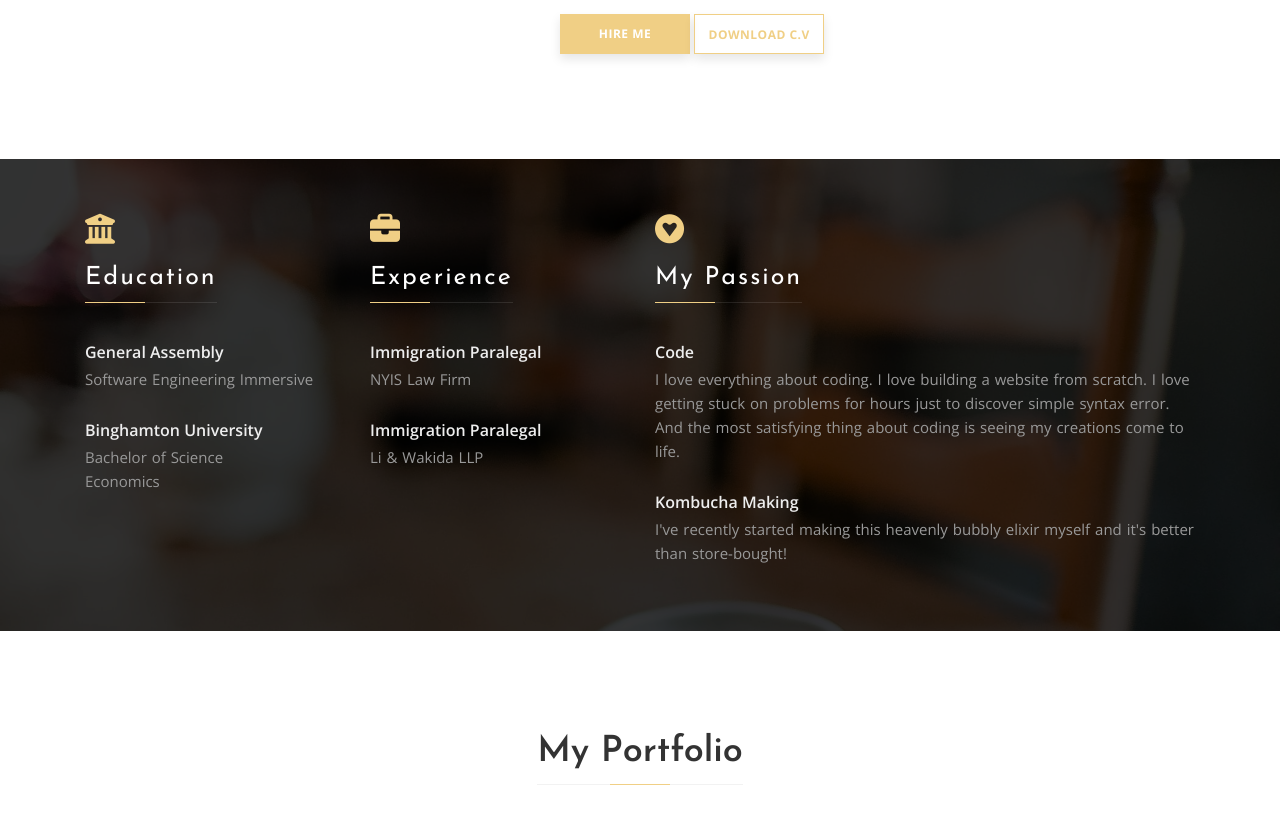
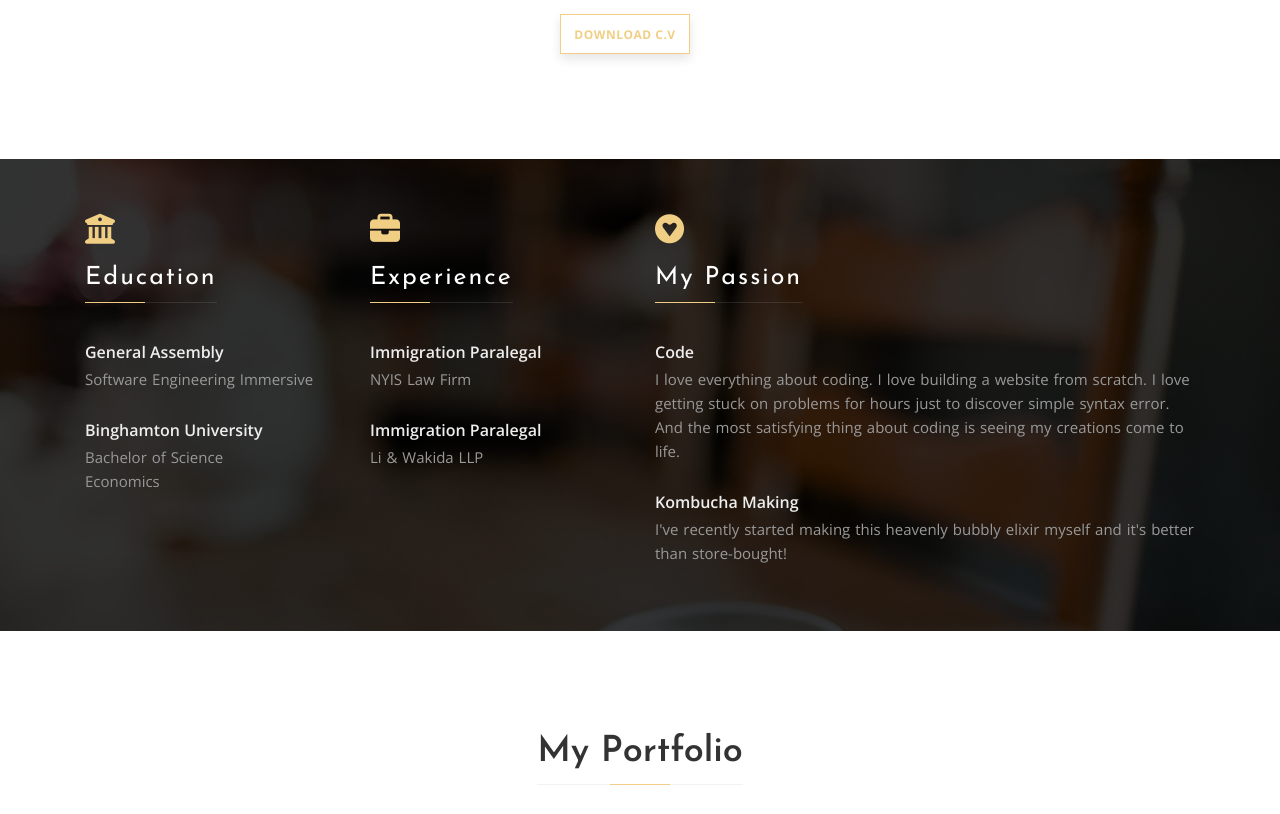
Before and after one commit to katefang/portfolio, a website: page index.html in a window 1280 px wide. Shown: the part 1281-2095 px from the top of the page. Drawn offline with nearby package versions, Linux system fonts and the light colour scheme.

Commit message:
fix anchor tags

```diff
--- a/index.html
+++ b/index.html
@@ -207,14 +207,6 @@
                 </a>
               </div>
 
-              <span class="buton text-center">
-                <a
-                  href="#0"
-                  front="Hire Me"
-                  back="&#xf1d8;"
-                  data-scroll-nav="6"
-                ></a>
-              </span>
               <span class="buton buton-bord text-center">
                 <a
                   href="CV.pdf"
```
